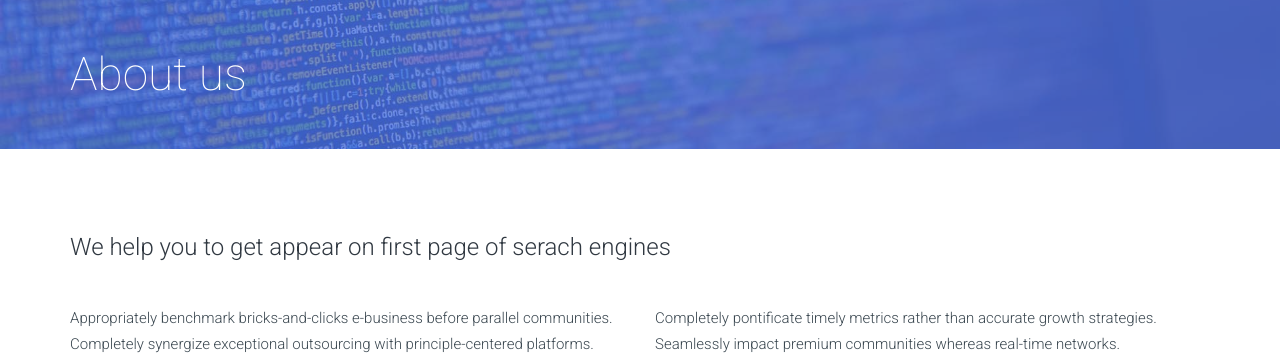
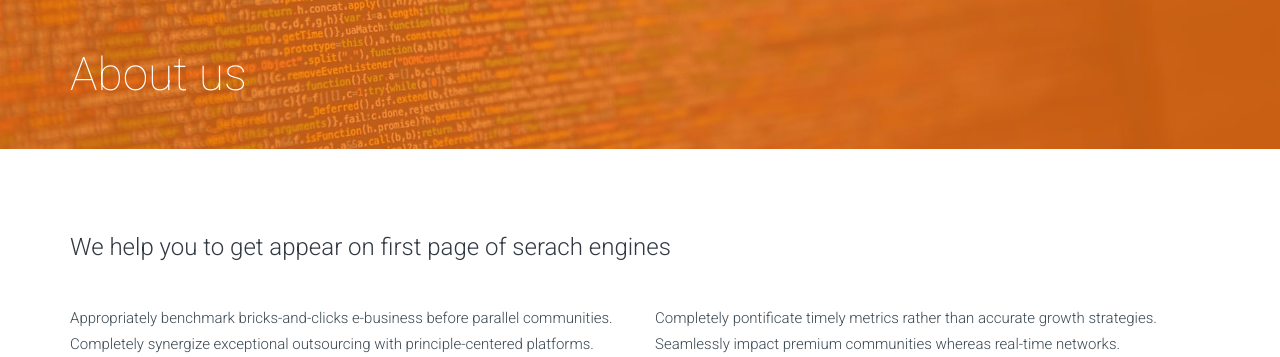
Before and after one commit to mrb101/tma, a Django app: page /about/ in a window 1280 px wide. Shown: the part 150-507 px from the top of the page. Run offline with Django 3.2, Linux system fonts and the light colour scheme; data that the repository does not hold is empty; some libraries are stand-ins or nearby versions.

Commit message:
changes header color

```diff
--- a/static/css/style.css
+++ b/static/css/style.css
@@ -1061,7 +1061,7 @@ Shortcode Content
     left:0;
     right: 0;
     bottom: 0;
-    background: rgba(77, 109, 227, 0.76);
+    background: rgba(249, 108, 4, 0.76);
     }
 
 .single-page-title h2 {
```
